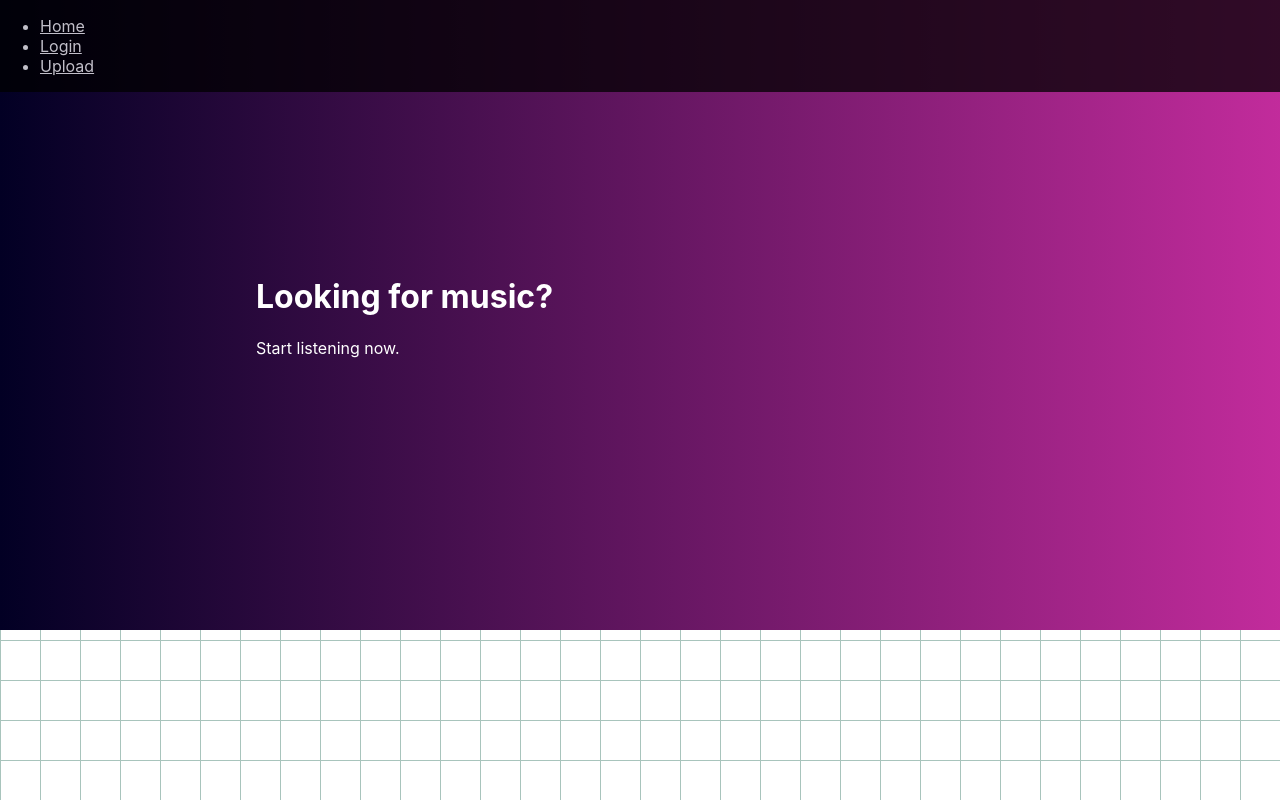
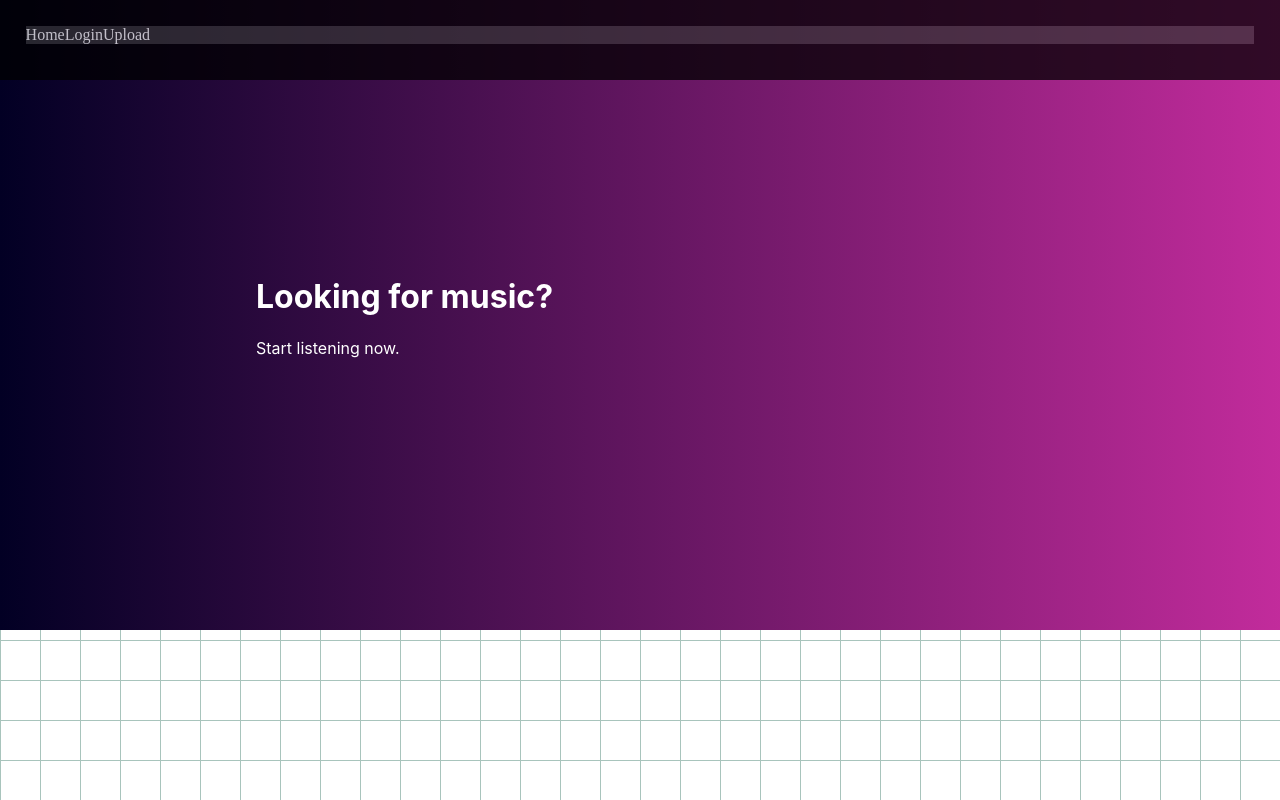
Before and after one commit to adriencao/moodtunes, a React (Create React App) app in the folder frontend/spotify-application/: page / in a window 1280 px wide. Shown: the top 800 px of the page. Built offline with nearby package versions, Linux system fonts and the light colour scheme.

Commit message:
resolve merge conflicts

```diff
--- a/frontend/spotify-application/src/components/NavigationBar/NavigationBar.css
+++ b/frontend/spotify-application/src/components/NavigationBar/NavigationBar.css
@@ -1,4 +1,5 @@
 .NavigationBar {
+    height: 10%;
     width: 100%;
     background: black;
     opacity: .75;
@@ -6,8 +7,29 @@
 
     position: fixed;
     top: 0;
+    font-family: "Century Gothic", "CenturyGothic", "AppleGothic", "sans-serif";
 }
 
 a {
     color: white;
 }
+
+ul {
+    list-style-type: none;
+    margin: 2%;
+    padding: 0px;
+    overflow: hidden;
+    background-color: #333;
+  }
+
+  li {
+    float: left;
+  }
+
+  li a {
+    display: block;
+    color: white;
+    text-align: center;
+    padding: 20px 20px;
+    text-decoration: none;
+  }
```
